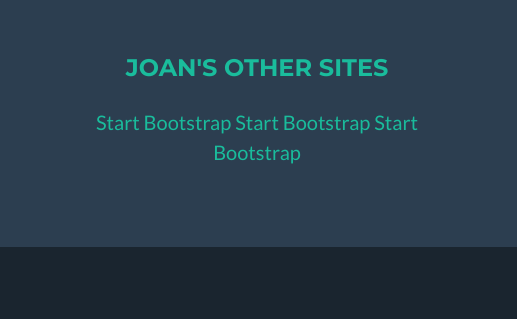
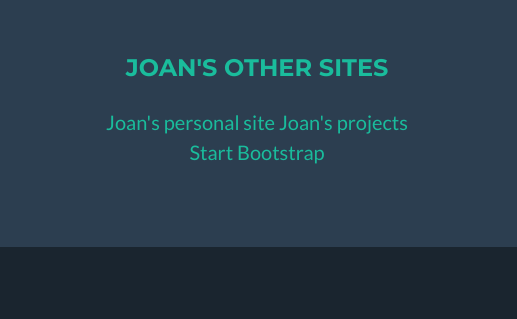
Before and after one commit to joanmarieverba/UX, a plain HTML site: page index.html in a window 1280 px wide. Shown: the part 2335-2654 px from the top of the page, 763-1280 px from the left. Drawn offline with nearby package versions, Linux system fonts and the light colour scheme; a script that the page names is missing.

Commit message:
add links

```diff
--- a/index.html
+++ b/index.html
@@ -211,8 +211,8 @@
                     <div class="col-lg-4">
                         <h4 class="text-uppercase mb-4">Joan's other sites</h4>
                         <p class="lead mb-0">
-                            <a href="http://startbootstrap.com">Start Bootstrap</a>
-                            <a href="http://startbootstrap.com">Start Bootstrap</a>
+                            <a href="http://joanmariverba.com">Joan's personal site</a>
+                            <a href="http://joanmarieverba.name">Joan's projects</a>
                             <a href="http://startbootstrap.com">Start Bootstrap</a>
                         </p>
                     </div>
```
